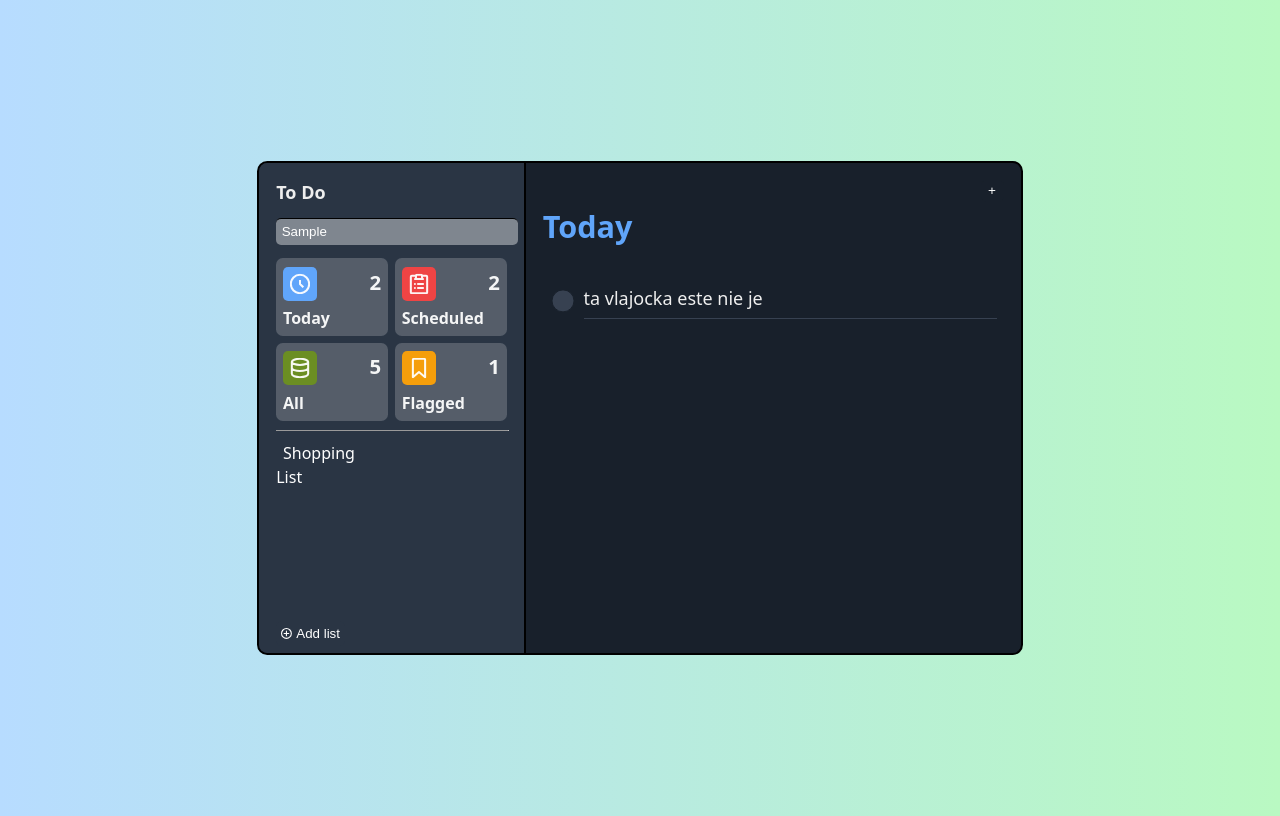
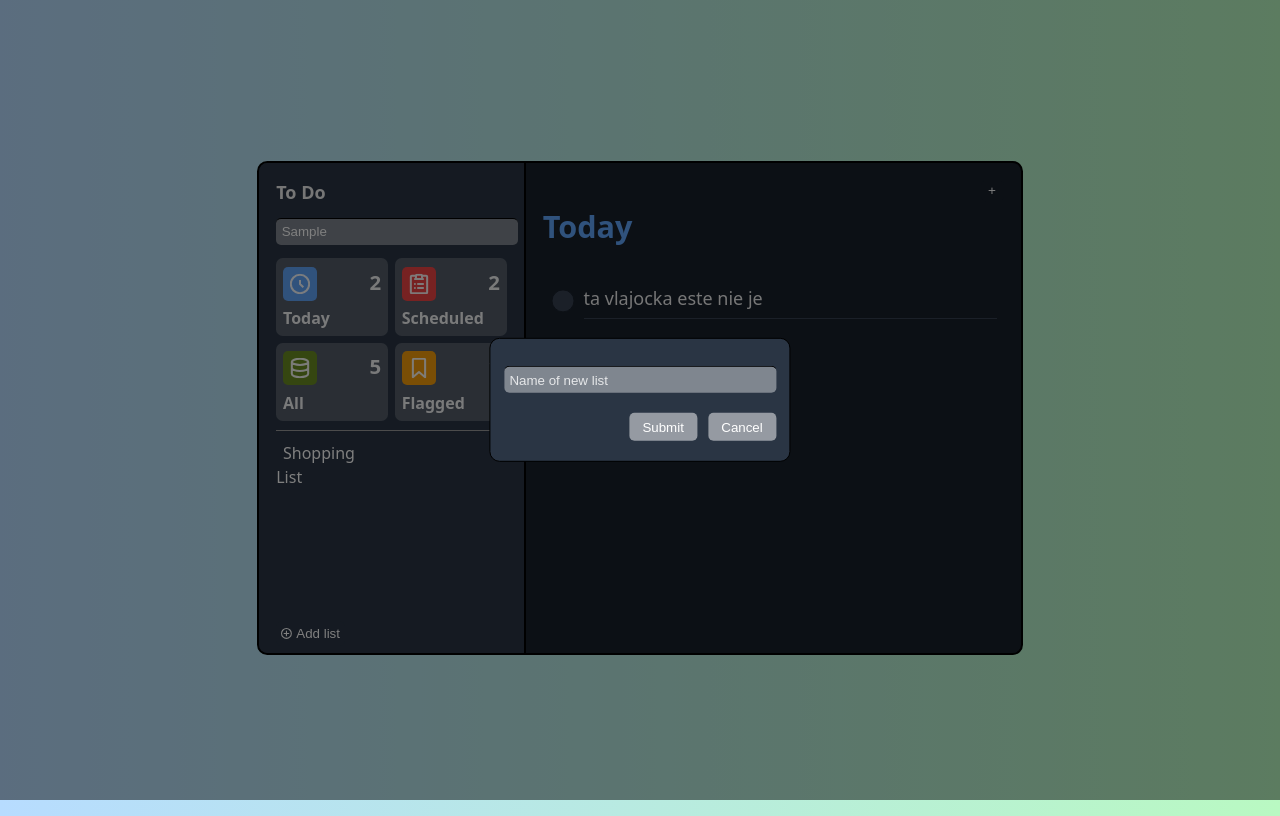
Before and after one commit to victoriavici/ToDo-web, a plain HTML site: page index.html in a window 1280 px wide. Both pictures are taken after typing "Sample" into the empty fields and a click on the button "Add list". Drawn offline with Linux system fonts and the light colour scheme.

Commit message:
feat: added modal window for "add list"

```diff
--- /dev/null
+++ b/css/addList.css
@@ -0,0 +1,45 @@
+
+.add-list-window {
+    width: 20rem;
+    height: 7rem;
+    border: 1px solid black;
+    border-radius: 0.75rem;
+    background: rgba(var(--color-aside), 1);
+    position: fixed;
+    top: 50%;
+    left: 50%;
+    padding: 1rem;
+    transform: translate(-50%, -50%);
+    z-index: 2;
+    display: none;
+    flex-direction: column;
+    justify-content: flex-start;
+    align-items: flex-start;
+}
+
+.add-list-window .buttons{
+    display: flex;
+    flex-direction: row;
+    justify-content: flex-end;
+    align-items: flex-end;
+    width: 100%;
+}
+
+.add-list-window button {
+    width: 5rem;
+    height: 2rem;
+    border-radius: 0.375rem;
+    border: none;
+    cursor: pointer;
+    color: white;
+    margin-top: 0.5rem;
+    margin-left: 0.8rem;
+    background-color: rgba(255,255,255 , 0.5);
+
+}
+
+.add-list-window form {
+    width: 100%;
+    display: flex;
+    justify-content: center;
+}
--- a/css/app.css
+++ b/css/app.css
@@ -3,8 +3,8 @@
     --color-scheduled: 239, 68, 68;
     --color-all: 107, 142, 35;
     --color-flagged: 245, 158, 11;
-    --color-main: ;
-    --color-aside: ;
+    --color-main: 24, 32, 43;
+    --color-aside: 42, 53, 68;
     --color-svg: 96, 165, 250;
 }
 
@@ -30,6 +30,7 @@ body {
     display: flex;
     justify-content: center;
     align-items: center;
+
 }
 
 .app {
@@ -48,3 +49,14 @@ body {
 aside, main {
     padding: 1.25rem;
 }
+
+.darkness {
+    position:fixed;
+    top:0;
+    left:0;
+    width:100vw;
+    height:100vh;
+    background-color:rgba(0,0,0,0.5);
+    display: none;
+    z-index: 1;
+}
--- a/css/content.css
+++ b/css/content.css
@@ -10,7 +10,7 @@ main {
 
 .add-new button {
     color: rgb(255, 255, 255);
-    background-color: rgb(24, 32, 43);
+    background-color: rgb(var(--color-main));
     font-size: 1rem;
     padding: 0.215rem 0.575rem 0.3rem 0.5rem;
     border-radius: 0.375rem;
@@ -34,12 +34,15 @@ h1 {
     color: rgb(var(--color-today));
     display: block;
 }
+
 #all {
     color: rgb(var(--color-all));
 }
+
 #scheduled {
     color: rgb(var(--color-scheduled));
 }
+
 #flagged {
     color: rgb(var(--color-flagged));
 }
--- a/css/sidebar.css
+++ b/css/sidebar.css
@@ -1,7 +1,8 @@
 aside {
-    background: rgb(42, 53, 68);
+    background: rgb(var(--color-aside));
     width: 33.33333333332%;
     position: relative;
+    z-index: 0;
 }
 
 header {
@@ -47,19 +48,21 @@ nav:active {
     color: white;
 }
 
-
 nav .today:hover,
 nav .today:active {
     background: rgb(var(--color-today));
 }
+
 nav .all:hover,
 nav .all:active {
     background: rgb(var(--color-all));
 }
+
 nav .scheduled:hover,
 nav .scheduled:active {
     background: rgb(var(--color-scheduled));
 }
+
 nav .flagged:hover,
 nav .flagged:active {
     background: rgb(var(--color-flagged));
@@ -130,10 +133,10 @@ footer .add-list svg {
 .list {
     color: white;
     font-size: medium;
-   text-decoration: none;
-   padding: 0.5rem;
-   padding-right: 53%;
-   border-radius: 0.375rem;
+    text-decoration: none;
+    padding: 0.5rem;
+    padding-right: 53%;
+    border-radius: 0.375rem;
 }
 
 .list:active,
--- a/index.html
+++ b/index.html
@@ -1,16 +1,19 @@
 <!DOCTYPE html>
 <html lang="sk">
+
 <head>
     <meta charset="UTF-8">
     <meta name="viewport" content="width=device-width, initial-scale=1.0">
     <link rel="stylesheet" href="./css/app.css">
     <link rel="stylesheet" href="./css/content.css">
     <link rel="stylesheet" href="./css/sidebar.css">
+    <link rel="stylesheet" href="./css/addList.css">
     <title>To Do List</title>
 </head>
+
 <body>
+    <div class="darkness"></div>
     <div class="app">
-
         <aside>
             <header>
                 To Do
@@ -23,8 +26,10 @@
             <nav class="nav">
                 <a href="#" class="today" data-target="today" data-color="var(--color-today)">
                     <p>
-                        <svg class="w-6 h-6 text-gray-800 dark:text-white" aria-hidden="true" xmlns="http://www.w3.org/2000/svg" fill="none" viewBox="0 0 20 20">
-                            <path stroke="currentColor" stroke-linejoin="round" stroke-width="2" d="M10 6v4l3.276 3.276M19 10a9 9 0 1 1-18 0 9 9 0 0 1 18 0Z"/>
+                        <svg class="w-6 h-6 text-gray-800 dark:text-white" aria-hidden="true"
+                            xmlns="http://www.w3.org/2000/svg" fill="none" viewBox="0 0 20 20">
+                            <path stroke="currentColor" stroke-linejoin="round" stroke-width="2"
+                                d="M10 6v4l3.276 3.276M19 10a9 9 0 1 1-18 0 9 9 0 0 1 18 0Z" />
                         </svg>
                         <span id="todayCount">0</span>
                     </p>
@@ -32,8 +37,10 @@
                 </a>
                 <a href="#" class="scheduled" data-target="scheduled" data-color="var(--color-scheduled)">
                     <p>
-                        <svg class="w-6 h-6 text-gray-800 dark:text-white" aria-hidden="true" xmlns="http://www.w3.org/2000/svg" width="18" height="20" fill="none" viewBox="0 0 18 20">
-                            <path stroke="currentColor" stroke-linecap="round" stroke-width="2" d="M12 2h4a1 1 0 0 1 1 1v15a1 1 0 0 1-1 1H2a1 1 0 0 1-1-1V3a1 1 0 0 1 1-1h4m6 0v3H6V2m6 0a1 1 0 0 0-1-1H7a1 1 0 0 0-1 1M5 5h8m-5 5h5m-8 0h.01M5 14h.01M8 14h5"/>
+                        <svg class="w-6 h-6 text-gray-800 dark:text-white" aria-hidden="true"
+                            xmlns="http://www.w3.org/2000/svg" width="18" height="20" fill="none" viewBox="0 0 18 20">
+                            <path stroke="currentColor" stroke-linecap="round" stroke-width="2"
+                                d="M12 2h4a1 1 0 0 1 1 1v15a1 1 0 0 1-1 1H2a1 1 0 0 1-1-1V3a1 1 0 0 1 1-1h4m6 0v3H6V2m6 0a1 1 0 0 0-1-1H7a1 1 0 0 0-1 1M5 5h8m-5 5h5m-8 0h.01M5 14h.01M8 14h5" />
                         </svg>
                         <span id="scheduledCount">0</span>
                     </p>
@@ -41,8 +48,10 @@
                 </a>
                 <a href="#" class="all" data-target="all" data-color="var(--color-all)">
                     <p>
-                        <svg class="w-6 h-6 text-gray-800 dark:text-white" aria-hidden="true" xmlns="http://www.w3.org/2000/svg" fill="none" viewBox="0 0 18 20">
-                            <path stroke="currentColor" stroke-linecap="round" stroke-linejoin="round" stroke-width="2" d="M17 4c0 1.657-3.582 3-8 3S1 5.657 1 4m16 0c0-1.657-3.582-3-8-3S1 2.343 1 4m16 0v6M1 4v6m0 0c0 1.657 3.582 3 8 3s8-1.343 8-3M1 10v6c0 1.657 3.582 3 8 3s8-1.343 8-3v-6"/>
+                        <svg class="w-6 h-6 text-gray-800 dark:text-white" aria-hidden="true"
+                            xmlns="http://www.w3.org/2000/svg" fill="none" viewBox="0 0 18 20">
+                            <path stroke="currentColor" stroke-linecap="round" stroke-linejoin="round" stroke-width="2"
+                                d="M17 4c0 1.657-3.582 3-8 3S1 5.657 1 4m16 0c0-1.657-3.582-3-8-3S1 2.343 1 4m16 0v6M1 4v6m0 0c0 1.657 3.582 3 8 3s8-1.343 8-3M1 10v6c0 1.657 3.582 3 8 3s8-1.343 8-3v-6" />
                         </svg>
                         <span id="allCount">0</span>
                     </p>
@@ -50,8 +59,10 @@
                 </a>
                 <a href="#" class="flagged" data-target="flagged" data-color="var(--color-flagged)">
                     <p>
-                        <svg class="w-6 h-6 text-gray-800 dark:text-white" aria-hidden="true" xmlns="http://www.w3.org/2000/svg" fill="none" viewBox="0 0 14 20">
-                            <path stroke="currentColor" stroke-linecap="round" stroke-linejoin="round" stroke-width="2" d="m13 19-6-5-6 5V2a1 1 0 0 1 1-1h10a1 1 0 0 1 1 1v17Z"/>
+                        <svg class="w-6 h-6 text-gray-800 dark:text-white" aria-hidden="true"
+                            xmlns="http://www.w3.org/2000/svg" fill="none" viewBox="0 0 14 20">
+                            <path stroke="currentColor" stroke-linecap="round" stroke-linejoin="round" stroke-width="2"
+                                d="m13 19-6-5-6 5V2a1 1 0 0 1 1-1h10a1 1 0 0 1 1 1v17Z" />
                         </svg>
                         <span id="flaggedCount">0</span>
                     </p>
@@ -66,13 +77,16 @@
                     Shopping List
                 </a>
             </div>
+
             <footer>
-                <button class="add-list"> <svg class="w-6 h-6 text-gray-800 dark:text-white" aria-hidden="true" xmlns="http://www.w3.org/2000/svg" width="20" height="20" fill="none" viewBox="0 0 20 20">
-                        <path stroke="currentColor" stroke-linecap="round" stroke-linejoin="round" stroke-width="2" d="M10 5.757v8.486M5.757 10h8.486M19 10a9 9 0 1 1-18 0 9 9 0 0 1 18 0Z"/>
+                <button id="add-list" class="add-list"> <svg class="w-6 h-6 text-gray-800 dark:text-white"
+                        aria-hidden="true" xmlns="http://www.w3.org/2000/svg" width="20" height="20" fill="none"
+                        viewBox="0 0 20 20">
+                        <path stroke="currentColor" stroke-linecap="round" stroke-linejoin="round" stroke-width="2"
+                            d="M10 5.757v8.486M5.757 10h8.486M19 10a9 9 0 1 1-18 0 9 9 0 0 1 18 0Z" />
                     </svg> Add list</button>
             </footer>
         </aside>
-
         <main>
             <header class="add-new">
                 <button>+</button>
@@ -83,10 +97,23 @@
                 <h1 id="all">All</h1>
                 <h1 id="flagged">Flagged</h1>
             </div>
-
             <ol id="todos" class="todos"> </ol>
         </main>
     </div>
+
+    <div id="modal" class="add-list-window">
+        <form action="">
+            <input type="text" placeholder="Name of new list">
+        </form>
+        <div class="buttons">
+            <button>Submit</button>
+            <button id="close">Cancel</button>
+        </div>
+
+    </div>
+
     <script src="./js/navigation.js"></script>
+    <script src="./js/addList.js"></script>
 </body>
+
 </html>
--- /dev/null
+++ b/js/addList.js
@@ -0,0 +1,14 @@
+const showFormButton = document.getElementById('add-list');
+const closeFormButton = document.getElementById('close');
+const modal = document.getElementById('modal');
+var modalDarkness = document.getElementsByClassName("darkness")[0];
+
+showFormButton.addEventListener('click', () => {
+  modal.style.display = 'flex';
+  modalDarkness.style.display = "block";
+});
+
+closeFormButton.addEventListener('click', () => {
+  modal.style.display = 'none';
+  modalDarkness.style.display = "none";
+});
--- a/js/navigation.js
+++ b/js/navigation.js
@@ -1,8 +1,10 @@
 const todayList = ["dat si ranajky", "dat si obed"];
 const scheduledList = ["dat si ranajky", "spravit todolist"];
 const flaggedList = ["ta vlajocka este nie je"]
+const allList = [...todayList, ...scheduledList, ...flaggedList];
+
 //const allList = [...new Set([...todayList, ...scheduledList, ...flaggedList])];
-const allList = [...todayList, ...scheduledList, ...flaggedList];
+
 const todosListElement = document.getElementById('todos');
 
 function updateItemCount(elementId, itemList) {
@@ -28,7 +30,7 @@ function createTodoItem(task) {
 
 todosListElement.innerHTML = flaggedList.map(createTodoItem).join('');
 
-document.addEventListener("DOMContentLoaded", function() {
+document.addEventListener("DOMContentLoaded", function () {
   var navLinks = document.querySelectorAll(".nav a");
   var titleHeadings = document.querySelectorAll(".title h1");
 
```
Lines whose indentation alone changed are shown as unchanged.
